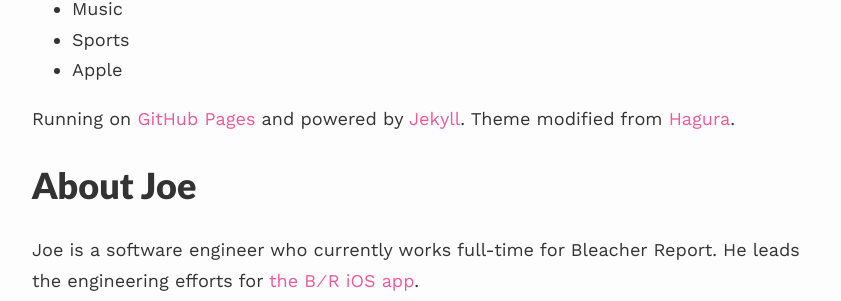
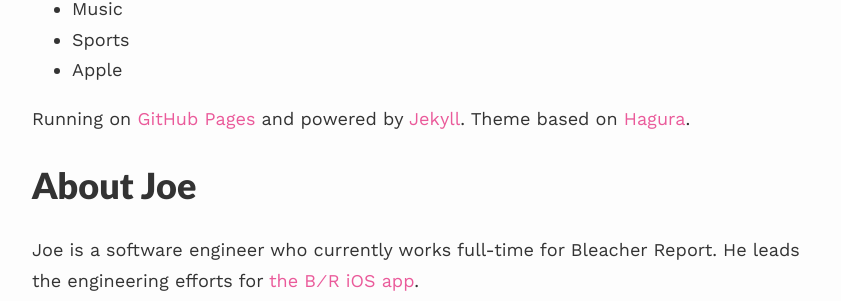
Before and after one commit to mclaughj/mclaughj.github.io, a Jekyll site: the page built from about.md, in a window 1280 px wide. Shown: the part 364-665 px from the top of the page, without its empty margins (208-1049 px from the left). Built offline with Jekyll 4.4.1, drawn with Linux system fonts in a browser that asks for light colours.

Commit message:
Edit about page

```diff
--- a/about.md
+++ b/about.md
@@ -15,7 +15,7 @@
 - Sports
 - Apple
 
-Running on [GitHub Pages](https://pages.github.com) and powered by [Jekyll](https://jekyllrb.com). Theme modified from [Hagura](https://github.com/sharu725/hagura).
+Running on [GitHub Pages](https://pages.github.com) and powered by [Jekyll](https://jekyllrb.com). Theme based on [Hagura](https://github.com/sharu725/hagura).
 
 <h1 class="post-headline">About Joe</h1>
 
```
